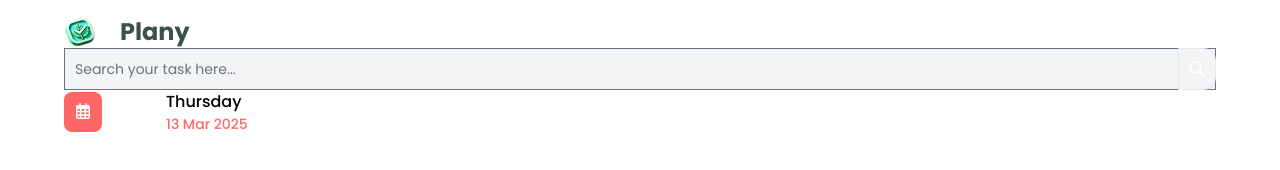
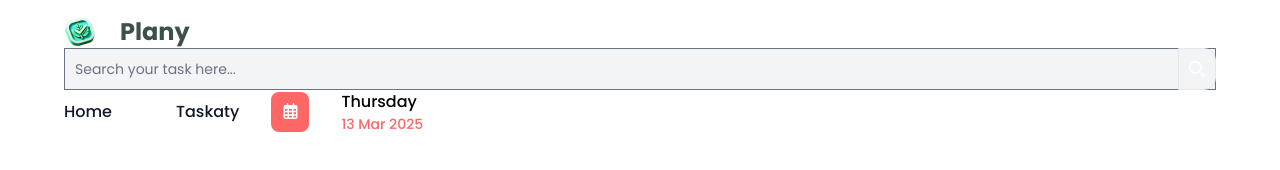
Before and after one commit to Dalia-Alawneh/fts-task-todo-list, a website: page index.html in a window 1280 px wide. Drawn offline with nearby package versions, Linux system fonts and the light colour scheme.

Commit message:
Update nav links

```diff
--- a/index.html
+++ b/index.html
@@ -29,7 +29,7 @@
         </svg>
       </button>
 
-      <form class="w-full lg:w-[300px] xl:w-xl mx-auto order-2 lg:order-1 mt-4 md:mt-0">
+      <form class="w-full lg:w-[300px] xl:w-xl mx-auto order-2 lg:order-1 mt-4 lg:mt-0">
         <div class="flex w-full">
           <div class="relative w-full">
             <input type="search"
@@ -52,11 +52,17 @@
         <ul
           class="font-medium flex flex-col p-4 md:p-0 mt-4 border border-gray-100 rounded-lg bg-gray-50 md:flex-row md:space-x-8 rtl:space-x-reverse md:mt-0 md:border-0 md:bg-white dark:bg-gray-800 md:dark:bg-gray-900 dark:border-gray-700">
           <li class="flex items-center">
+            <a href="#" class="link-styled">Home</a>
+          </li>
+          <li class="flex items-center">
+            <a href="#" class="link-styled">Taskaty</a>
+          </li>
+          <li class="flex items-center gap-8 ms-3 md:ms-0">
             <a href="#" class="secondary-btn"><i class="fa-regular fa-calendar-days"></i></a>
-          </li>
-          <li class="flex flex-col items-stretch">
-            <span id="day" class="dark:text-white">Thursday</span>
-            <span class="text-secondary text-sm" id="day">13 Mar 2025</span>
+            <div class="flex flex-col items-stretch">
+              <span id="day" class="dark:text-white">Thursday</span>
+              <span class="text-secondary text-sm" id="day">13 Mar 2025</span>
+            </div>
           </li>
         </ul>
       </div>
```
Also changed, not shown: dist/output.css.
